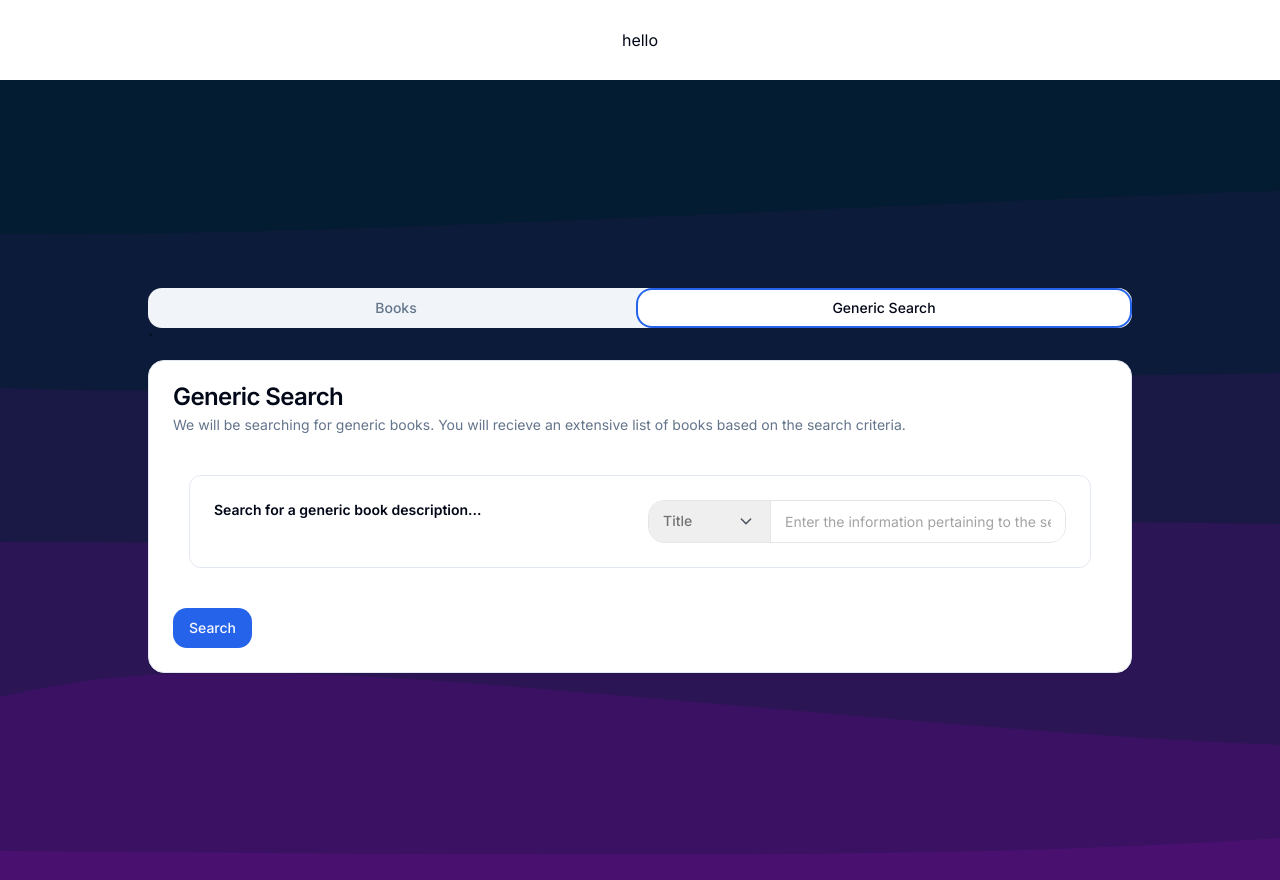
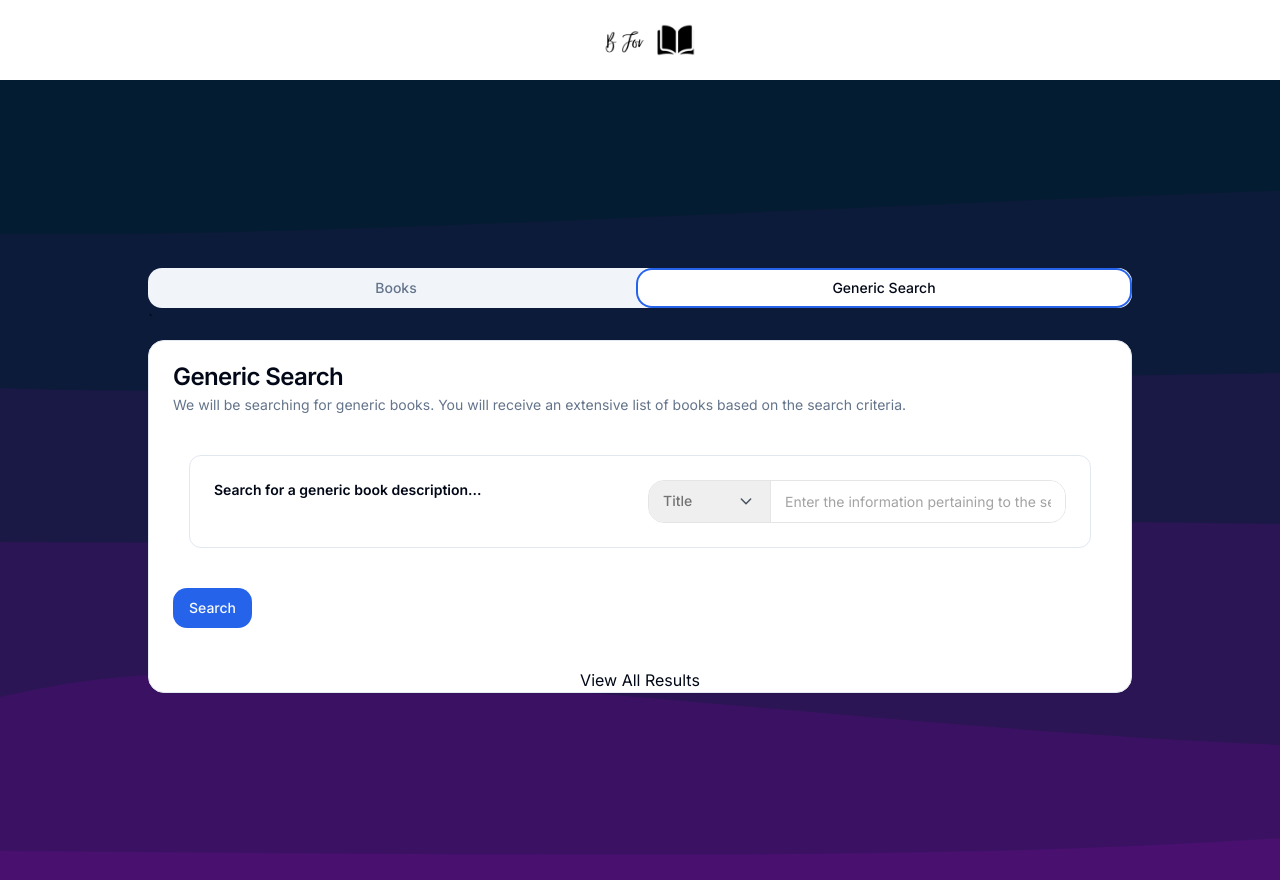
Before and after one commit to aknsubbu/Project-Repository-Venmurasu, a Next.js app: page / in a window 1280 px wide. Both pictures are taken after a click on the tab "Generic Search". Built offline with nearby package versions, Linux system fonts and the light colour scheme.

Commit message:
fifth commit

```diff
--- a/app/page.tsx
+++ b/app/page.tsx
@@ -5,7 +5,7 @@ const Home = () => {
   return (
     <div>
       <div className='h-20 rounded-xl p-5 flex items-center justify-center'>
-  <h1 className="text-center">hello</h1>
+  <img src="B For.png" alt="" />
 </div>
     <div style={{ display: 'flex', justifyContent: 'center', alignItems: 'center', height: '100vh' ,backgroundImage: "url('./pattern.svg')"}}>
       <SearchTabs />
--- a/components/ui/booksSearch.tsx
+++ b/components/ui/booksSearch.tsx
@@ -52,6 +52,7 @@ const handleSearch = async () => {
     ).then((res) => res.json());
 
     setFetchedData(data);
+    setShowModal(true); // Move this line inside the try block
   } catch (error) {
     console.error('Error fetching data:', error);
   }
@@ -134,13 +135,6 @@ useEffect(() => {
           </section>
         </CardContent>
         <CardFooter>
-          <Button onClick={() => {
-            handleSearch();
-            setShowModal(true);
-          }}>Search</Button>
-        </CardFooter>
-      </Card>
-
             <Modal show={showModal} onHide={handleCloseModal} centered>
         <Modal.Header closeButton>
           <Modal.Title>Search Results</Modal.Title>
@@ -179,7 +173,12 @@ useEffect(() => {
           </Button>
         </Modal.Footer>
       </Modal>
-
+          <Button onClick={() => {
+            handleSearch();
+            setShowModal(true);
+          }}>Search</Button>
+        </CardFooter>
+      </Card>
 
     </TabsContent>
   );
--- a/components/ui/genericSearch.tsx
+++ b/components/ui/genericSearch.tsx
@@ -1,4 +1,6 @@
-import React from 'react'
+'use client'
+import React, { useState } from 'react';
+import SearchResultsModal from '@/components/ui/searchResults';
 import {
   Card,
   CardContent,
@@ -17,14 +19,42 @@ import {
   TabsTrigger,
 } from "@/components/ui/tabs"
 
-const GenericSearch = () => {
+
+
+const SearchPage = () => {
+  const [selectedOption, setSelectedOption] = useState('title');
+  const [inputValue, setInputValue] = useState('');
+  const [searchResults, setSearchResults] = useState([]);
+
+  const handleOptionChange = (event: React.ChangeEvent<HTMLSelectElement>) => {
+    setSelectedOption(event.target.value);
+  };
+
+  const handleInputChange = (event: React.ChangeEvent<HTMLInputElement>) => {
+    setInputValue(event.target.value);
+  };
+
+  const handleSearch = async () => {
+    try {
+      const formattedInputValue = inputValue.replace(/\s+/g, '+');
+      const response = await fetch(
+        `http://openlibrary.org/search.json?${selectedOption}=${formattedInputValue}`
+      );
+      const data = await response.json();
+      setSearchResults(data.docs);
+      console.log(data.docs);
+    } catch (error) {
+      console.error('Error fetching data:', error);
+    }
+  };
+
   return (
         <TabsContent value="general-search">
       <Card>
         <CardHeader>
           <CardTitle>Generic Search</CardTitle>
           <CardDescription>
-                We will be searching for generic books. You will recieve an extensive list of books based on the search criteria.
+            We will be searching for generic books. You will receive an extensive list of books based on the search criteria.
           </CardDescription>
         </CardHeader>
         <CardContent className="space-y-2">
@@ -40,9 +70,8 @@ const GenericSearch = () => {
                       <div className="flex flex-wrap sm:flex-nowrap sm:divide-x divide-neutral-200">
                         <div className="w-full sm:w-auto">
                           <div className="relative h-full">
-                  <select className="appearance-none py-2 pl-3.5 pr-10 text-sm text-neutral-500 font-medium w-full h-full bg-light outline-none cursor-pointer">
+                            <select className="appearance-none py-2 pl-3.5 pr-10 text-sm text-neutral-500 font-medium w-full h-full bg-light outline-none cursor-pointer" onChange={handleOptionChange}>
                               <option value="title">Title</option>
-                    <option value="author">Author</option>
                               <option value="subject">Subject</option>
                               <option value="place">Place</option>
                               <option value="person">Person</option>
@@ -50,11 +79,12 @@ const GenericSearch = () => {
                               <option value="publisher">Publisher</option>
                             </select>
                             <svg className="absolute top-1/2 right-4 transform -translate-y-1/2" width="16" height="22" viewBox="0 0 16 22" fill="none" xmlns="http://www.w3.org/2000/svg">
-                    <path d="M12.6673 9L8.00065 13.6667L3.33398 9" stroke="#495460" stroke-width="1.5" stroke-linecap="round" stroke-linejoin="round"></path></svg>
+                              <path d="M12.6673 9L8.00065 13.6667L3.33398 9" stroke="#495460" strokeWidth="1.5" strokeLinecap="round" strokeLinejoin="round"></path>
+                            </svg>
                           </div>
                         </div>
                         <div className="w-full sm:flex-1">
-                <input className="py-3 px-3.5 text-sm w-full h-full hover:bg-gray-50 outline-none placeholder-neutral-400" id="inputsInput3-1" type="text" placeholder="Enter the information pertaining to the search"/>
+                          <input className="py-3 px-3.5 text-sm w-full h-full hover:bg-gray-50 outline-none placeholder-neutral-400" id="inputsInput3-1" type="text" placeholder="Enter the information pertaining to the search" onChange={handleInputChange} />
                         </div>
                       </div>
                     </div>
@@ -65,11 +95,13 @@ const GenericSearch = () => {
           </section>
         </CardContent>
         <CardFooter>
-            <Button>Search</Button>
+          <Button onClick={handleSearch}>Search</Button>
         </CardFooter>
+        <SearchResultsModal searchResults={searchResults} />
+
       </Card>
     </TabsContent>
-  )
-}
+  );}
 
-export default GenericSearch
+
+export default SearchPage;
--- /dev/null
+++ b/components/ui/searchResults.tsx
@@ -0,0 +1,173 @@
+// import React, { useState } from 'react';
+// import Modal from 'react-modal';
+// import {
+//   Card,
+//   CardContent,
+//   CardDescription,
+//   CardFooter,
+//   CardHeader,
+//   CardTitle,
+// } from '@/components/ui/card';
+
+// interface Book {
+//   cover_i: number;
+//   has_fulltext: boolean;
+//   edition_count: number;
+//   title: string;
+//   author_name: string[];
+//   first_publish_year: number;
+//   key: string;
+//   ia: string[];
+//   author_key: string[];
+//   public_scan_b: boolean;
+// }
+
+// interface Props {
+//   searchResults: Book[];
+// }
+
+// const SearchResultsModal: React.FC<Props> = ({ searchResults }) => {
+//   const [modalIsOpen, setModalIsOpen] = useState(false);
+
+//   const customStyles = {
+//     content: {
+//       top: '50%',
+//       left: '50%',
+//       right: 'auto',
+//       bottom: 'auto',
+//       marginRight: '-50%',
+//       transform: 'translate(-50%, -50%)',
+//     },
+//   };
+
+//   const handleOpenModal = () => {
+//     setModalIsOpen(true);
+//   };
+
+//   const handleCloseModal = () => {
+//     setModalIsOpen(false);
+//   };
+
+//   return (
+//     <>
+//       <div className="mt-4">
+//         <ul>
+//           {searchResults.map((result, index) => (
+//             <li key={index}>{result.title}</li>
+//           ))}
+//         </ul>
+//         <button
+//           className="border-4 border-black rounded-xl p-2"
+//           onClick={handleOpenModal}
+//         >
+//           View All Results
+//         </button>
+//       </div>
+//       <Modal
+//         isOpen={modalIsOpen}
+//         onRequestClose={handleCloseModal}
+//         style={customStyles}
+//         contentLabel="Search Results Modal"
+//       >
+//         <Card>
+//           <CardHeader>
+//             <CardTitle>Search Results</CardTitle>
+//             <CardDescription>
+//               This is the search result for the specified criteria
+//             </CardDescription>
+//           </CardHeader>
+//           <CardContent>
+//             {searchResults.map((result, index) => (
+//   <div key={index}>
+//     <p>{result.title}</p>
+//     <p>{result.author_name ? result.author_name.join(',') : 'N/A'}</p>
+//     <p>{result.first_publish_year}</p>
+//   </div>
+// ))}
+// {searchResults.map((result, index) => (
+
+//           </CardContent>
+
+//         </Card>
+
+//         <button onClick={handleCloseModal}>Close Modal</button>
+//       </Modal>
+//     </>
+//   );
+// };
+
+// export default SearchResultsModal;
+import React, { useState } from 'react';
+import Modal from 'react-modal';
+import { Separator } from "@/components/ui/separator"
+
+
+interface Book {
+  cover_i: number;
+  has_fulltext: boolean;
+  edition_count: number;
+  title: string;
+  author_name: string[];
+  first_publish_year: number;
+  key: string;
+  ia: string[];
+  author_key: string[];
+  public_scan_b: boolean;
+}
+
+interface Props {
+  searchResults: Book[];
+}
+
+const SearchResultsModal: React.FC<Props> = ({ searchResults }) => {
+  const [modalIsOpen, setModalIsOpen] = useState(false);
+
+  const customStyles = {
+    content: {
+      top: '50%',
+      left: '50%',
+      right: 'auto',
+      bottom: 'auto',
+      marginRight: '-50%',
+      transform: 'translate(-50%, -50%)',
+    },
+  };
+
+  const handleOpenModal = () => {
+    setModalIsOpen(true);
+  };
+
+  const handleCloseModal = () => {
+    setModalIsOpen(false);
+  };
+
+  return (
+    <>
+      <div className="mt-4 flex items-center justify-center">
+        <button onClick={handleOpenModal}>View All Results</button>
+      </div>
+      <Modal
+        isOpen={modalIsOpen}
+        onRequestClose={handleCloseModal}
+        style={customStyles}
+        contentLabel="Search Results Modal"
+        className="h-96 w-96 bg-white rounded-xl p-5"
+      >
+        <h2 className="text-lg font-semibold">Search Results:</h2>
+        <ul>
+          {searchResults.map((result, index) => (
+            <li key={index}>
+            <Separator />
+              <p>{result.title}</p>
+              <p>{result.first_publish_year}</p>
+            <Separator />
+            </li>
+          ))}
+        </ul>
+        <button onClick={handleCloseModal}>Close Modal</button>
+      </Modal>
+    </>
+  );
+};
+
+export default SearchResultsModal;
--- a/package.json
+++ b/package.json
@@ -24,9 +24,10 @@
     "lucide-react": "^0.269.0",
     "next": "13.4.19",
     "postcss": "8.4.28",
-    "react": "18.2.0",
+    "react": "^18.2.0",
     "react-bootstrap": "^2.8.0",
     "react-dom": "18.2.0",
+    "react-modal": "^3.16.1",
     "react-query": "^3.39.3",
     "tailwind-merge": "^1.14.0",
     "tailwindcss": "^3.3.3",
@@ -35,6 +36,7 @@
   "devDependencies": {
     "@types/node": "^20.5.6",
     "@types/react": "^18.2.21",
+    "@types/react-modal": "^3.16.0",
     "typescript": "^5.2.2"
   }
 }
```
Also changed, not shown: public/B For.png (added), 1 other file (tests, documents, lock files or other folders). Lines whose indentation alone changed are shown as unchanged.
